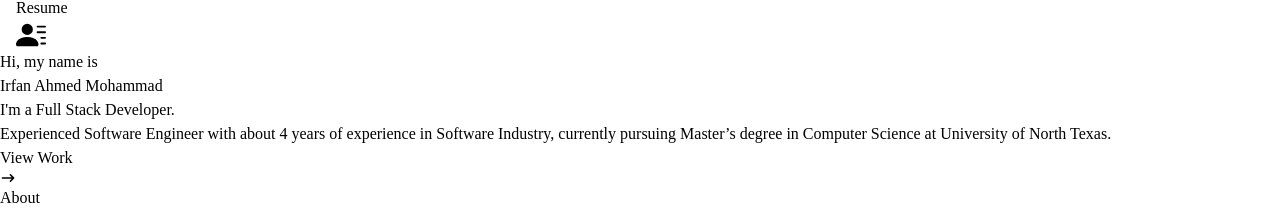
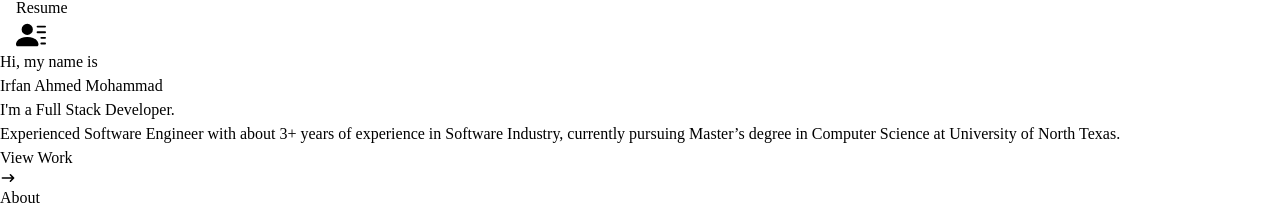
Before and after one commit to irfan5d7/portfolio-react-tailwind-, a React (Create React App) app: page / in a window 1280 px wide. Shown: the part 978-1190 px from the top of the page. Built offline with nearby package versions, Linux system fonts and the light colour scheme; no server answers; what @material-tailwind/react would draw is missing.

Commit message:
resume updated

```diff
--- a/src/components/Home.js
+++ b/src/components/Home.js
@@ -13,7 +13,7 @@ const Home = () => {
             I'm a Full Stack Developer.
             </h2>
             <p className='text-[#8892b0] py-4 max-w-[700px]'>
-            Experienced Software Engineer with about 4 years of experience in Software Industry, currently pursuing Master’s degree in Computer Science at University of North Texas.
+            Experienced Software Engineer with about 3+ years of experience in Software Industry, currently pursuing Master’s degree in Computer Science at University of North Texas.
             </p>
             <div>
             <button className='text-white group border-2 px-6 py-3 my-2 flex items-center hover:bg-pink-600 hover:border-pink-600'>
```
Also changed, not shown: 1 other file (tests, documents, lock files or other folders).
